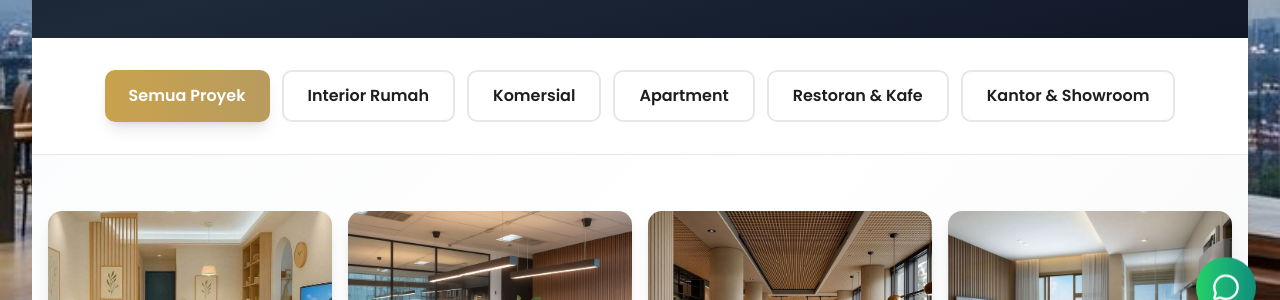
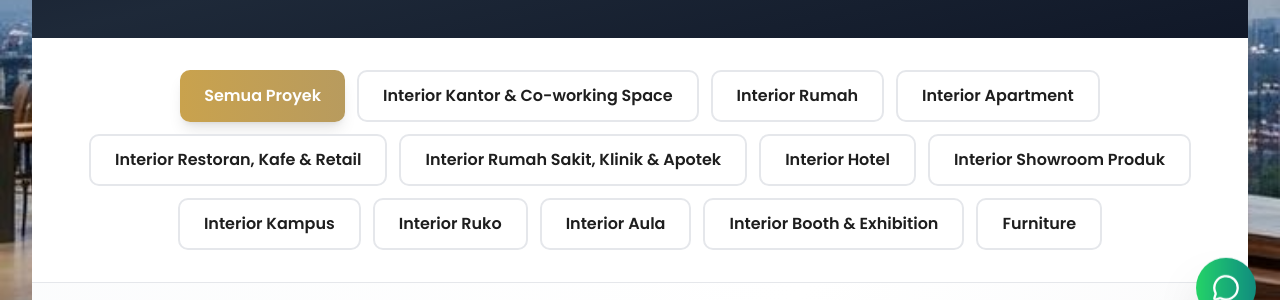
Before and after one commit to sirikotampan111-jpg/TerraDekor.co.id, a Next.js app: page /portofolio in a window 1280 px wide. Shown: the part 458-758 px from the top of the page. Built offline with nearby package versions, Linux system fonts and the light colour scheme; no server answers.

Commit message:
Update page.tsx

```diff
--- a/src/app/portofolio/page.tsx
+++ b/src/app/portofolio/page.tsx
@@ -11,22 +11,37 @@ interface PortfolioItem {
   category: string;
 }
 
+// 12 kategori baru
 const categories = [
   { id: 'all', name: 'Semua Proyek' },
+  { id: 'interior-kantor', name: 'Interior Kantor & Co-working Space' },
   { id: 'interior-rumah', name: 'Interior Rumah' },
-  { id: 'komersial', name: 'Komersial' },
-  { id: 'apartment', name: 'Apartment' },
-  { id: 'restaurant', name: 'Restoran & Kafe' },
-  { id: 'kantor', name: 'Kantor & Showroom' },
+  { id: 'interior-apartment', name: 'Interior Apartment' },
+  { id: 'interior-restaurant', name: 'Interior Restoran, Kafe & Retail' },
+  { id: 'interior-klinik', name: 'Interior Rumah Sakit, Klinik & Apotek' },
+  { id: 'interior-hotel', name: 'Interior Hotel' },
+  { id: 'interior-showroom', name: 'Interior Showroom Produk' },
+  { id: 'interior-kampus', name: 'Interior Kampus' },
+  { id: 'interior-ruko', name: 'Interior Ruko' },
+  { id: 'interior-aula', name: 'Interior Aula' },
+  { id: 'interior-booth', name: 'Interior Booth & Exhibition' },
+  { id: 'furniture', name: 'Furniture' },
 ];
 
+// fallbackData: 12 foto portofolio urut
 const fallbackData: PortfolioItem[] = [
-  { image: '/portfolio-1.jpg', title: 'Interior Rumah Modern', category: 'interior-rumah' },
-  { image: '/portfolio-2.jpg', title: 'Kantor Profesional', category: 'kantor' },
-  { image: '/portfolio-3.jpg', title: 'Restoran Mewah', category: 'restaurant' },
-  { image: '/portfolio-4.jpg', title: 'Apartment Elegan', category: 'apartment' },
-  { image: '/portfolio-5.jpg', title: 'Showroom Produk', category: 'komersial' },
-  { image: '/portfolio-6.jpg', title: 'Klinik Medis', category: 'interior-rumah' },
+  { image: '/portfolio-1.jpg', title: 'Interior Kantor Modern', category: 'interior-kantor' },
+  { image: '/portfolio-2.jpg', title: 'Rumah Minimalis', category: 'interior-rumah' },
+  { image: '/portfolio-3.jpg', title: 'Apartment Elegan', category: 'interior-apartment' },
+  { image: '/portfolio-4.jpg', title: 'Restoran Mewah', category: 'interior-restaurant' },
+  { image: '/portfolio-5.jpg', title: 'Klinik Modern', category: 'interior-klinik' },
+  { image: '/portfolio-6.jpg', title: 'Hotel Bintang 5', category: 'interior-hotel' },
+  { image: '/portfolio-7.jpg', title: 'Showroom Produk', category: 'interior-showroom' },
+  { image: '/portfolio-8.jpg', title: 'Kampus & Aula', category: 'interior-kampus' },
+  { image: '/portfolio-9.jpg', title: 'Ruko Komersial', category: 'interior-ruko' },
+  { image: '/portfolio-10.jpg', title: 'Aula Serbaguna', category: 'interior-aula' },
+  { image: '/portfolio-11.jpg', title: 'Booth & Exhibition', category: 'interior-booth' },
+  { image: '/portfolio-12.jpg', title: 'Furniture Custom', category: 'furniture' },
 ];
 
 export default function PortofolioPage() {
```
